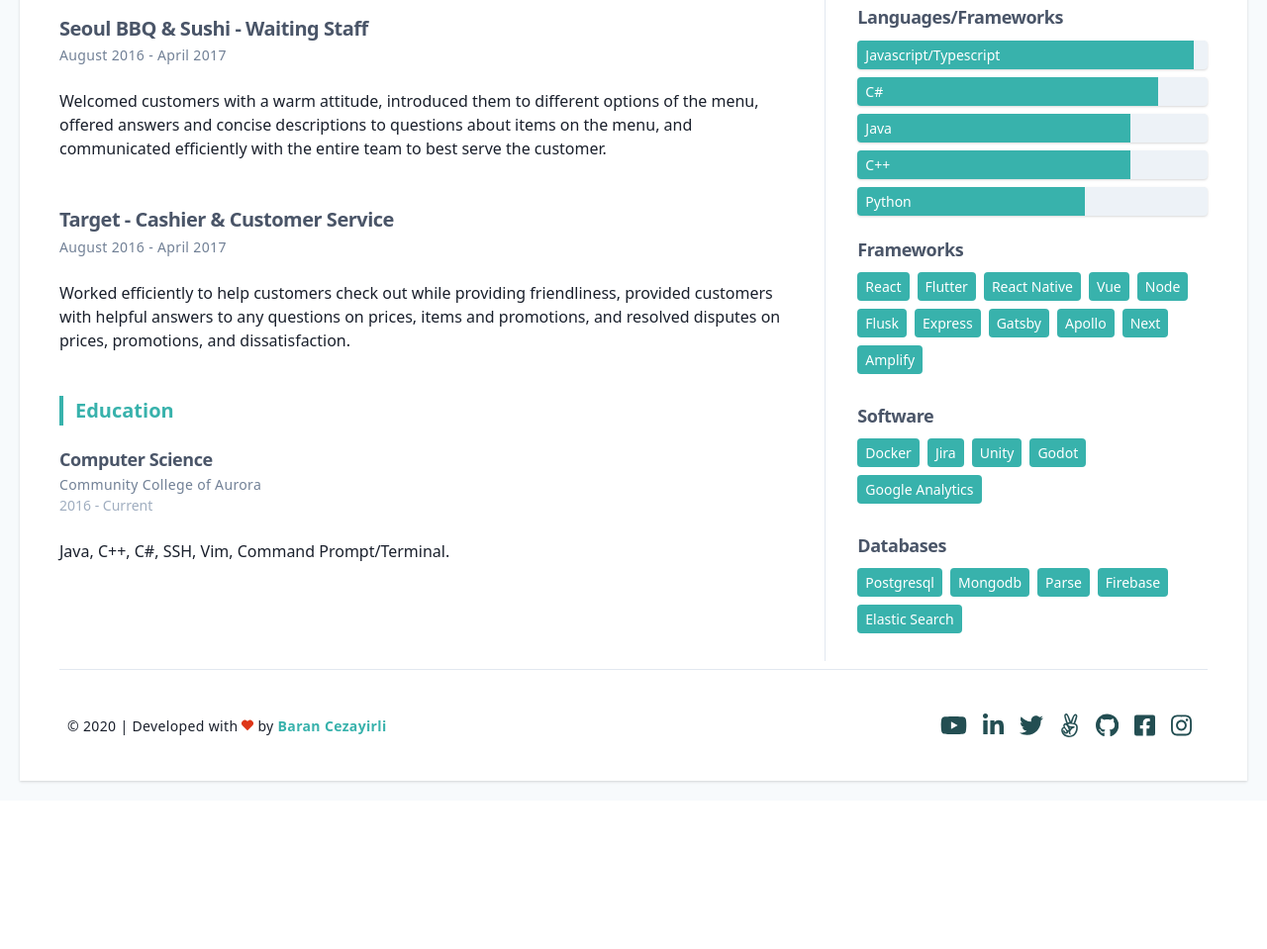
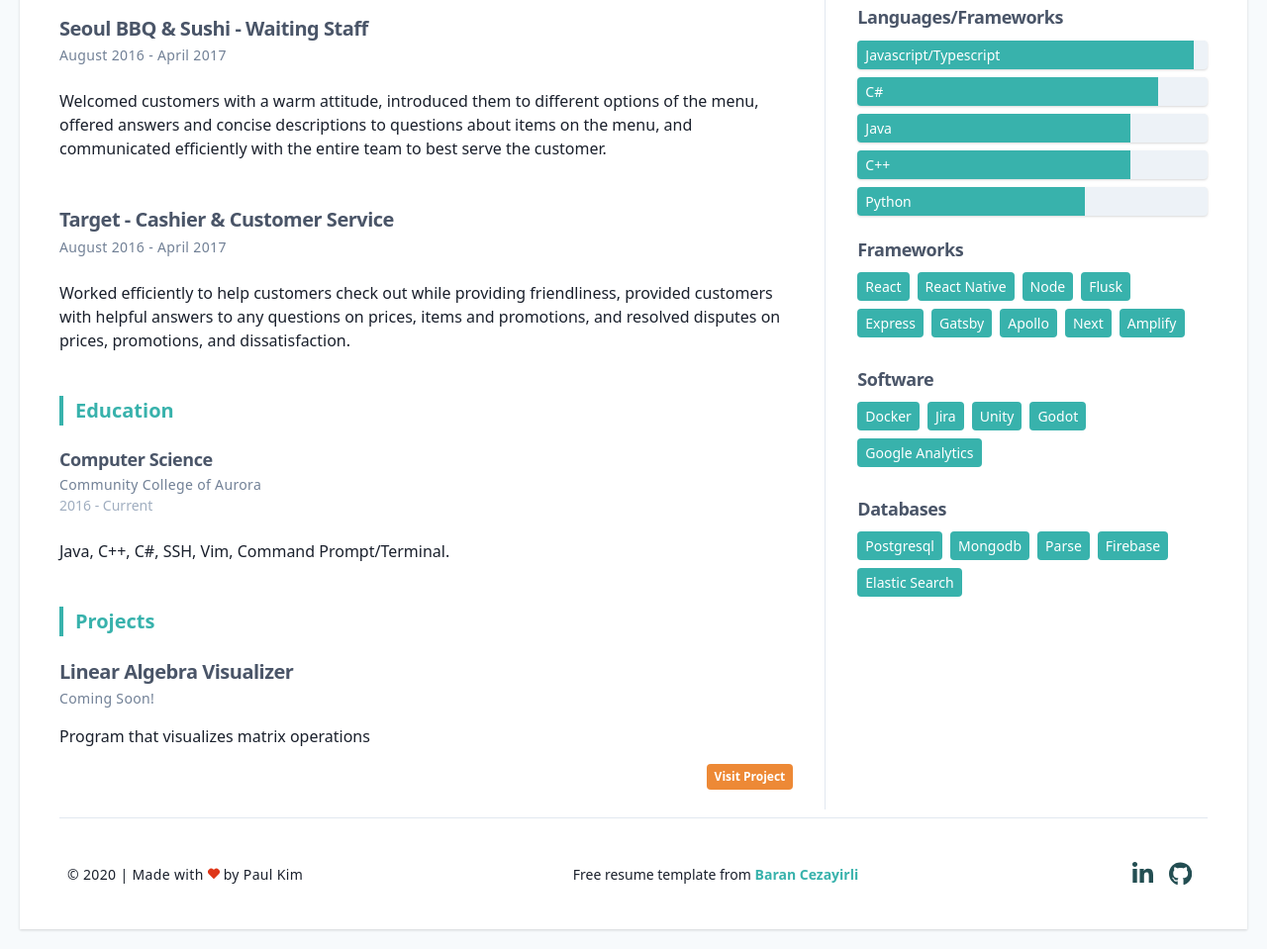
Before and after one commit to PaulEunKim/Resume, a Gatsby site: page / in a window 1280 px wide. Shown: the part 601-1560 px from the top of the page at 99% size. Before the commit the page ends 1410 px from the top, so only its background shows below. Built offline with nearby package versions, Linux system fonts and the light colour scheme; Gatsby itself is replaced by a stand-in of ours.

Commit message:
testing webhook

```diff
--- a/data/profile.json
+++ b/data/profile.json
@@ -2,7 +2,7 @@
   "contact": {
     "phone": "720 240 8235",
     "email": "Paul.Eun.Kim@gmail.com",
-    "website": "https://NEEDSUPDATE.com",
+    "website": "https://github.com/pauleunkim",
     "location": "Denver, Colorado"
   },
   "skills": [
@@ -58,13 +58,7 @@
           "name": "React"
         },
         {
-          "name": "Flutter"
-        },
-        {
           "name": "React Native"
-        },
-        {
-          "name": "Vue"
         },
         {
           "name": "Node"
@@ -167,40 +161,20 @@
   ],
   "social": [
     {
-      "service": "youtube",
-      "url": "https://www.youtube.com/channel/UCczRc31u_YXNiSpYKxQU_Ug"
-    },
-    {
       "service": "linkedin",
-      "url": "https://www.linkedin.com/in/barancezayirli"
-    },
-    {
-      "service": "twitter",
-      "url": "https://twitter.com/barancezayirli"
-    },
-    {
-      "service": "angellist",
-      "url": "https://angel.co/baran-cezayirli"
+      "url": "https://www.linkedin.com/in/paul-kim-271b83142"
     },
     {
       "service": "github",
-      "url": "https://github.com/barancezayirli"
-    },
-    {
-      "service": "facebook",
-      "url": "https://www.facebook.com/barancezayirli"
-    },
-    {
-      "service": "instagram",
-      "url": "https://www.instagram.com/barancezayirli"
+      "url": "https://github.com/pauleunkim"
     }
   ],
-  "role": "Technologist",
+  "role": "Computer Science Student",
   "projects": [
     {
-      "name": "Gatsby resume starter",
-      "company": "Open source",
-      "description": "Gatsby resume tailwind is a free starter template with  Netlify CMS implementation. It is easy to customize the design with thanks to tailwind theming capabilities. It uses git as a backend and can be deployed to any static hosting service like Netlify, firebase hosting or Github pages.",
+      "name": "Linear Algebra Visualizer",
+      "company": "Coming Soon!",
+      "description": "Program that visualizes matrix operations",
       "link": "https://github.com/barancezayirli/gatsby-resume-tailwind"
     }
   ],
--- a/src/components/footer.js
+++ b/src/components/footer.js
@@ -6,7 +6,7 @@ const Footer = ({ social }) => (
   <footer className="py-6 mx-auto items-center justify-between md:flex">
     <div className="items-center flex tracking-wide mb-5 md:mb-0 justify-center text-sm ml-2">
       <span className="inline-block mr-1">
-        © {new Date().getFullYear()} | Developed with
+        © {new Date().getFullYear()} | Made with
       </span>
       <span className="inline-block mr-1">
         <HeartIcon
@@ -15,17 +15,21 @@ const Footer = ({ social }) => (
         />
       </span>
       <span className="inline-block mr-1">by</span>
+        Paul Kim
+    </div>
+    <div className="text-sm">
+      Free resume template from
       <a
         className="text-primary-500 hover:text-primary-700 font-bold"
         href="https://barancezayirli.com"
         target="_blank"
         rel="noopener noreferrer"
       >
-        Baran Cezayirli
+         {' '}Baran Cezayirli
       </a>
     </div>
     {social && (
-      <div className="flex items-center justify-center ml-2">
+      <div className="flex items-center justify-end ml-1">
         {social.map(item => (
           <a
             key={item.service}
--- a/src/components/social_icon.js
+++ b/src/components/social_icon.js
@@ -1,34 +1,13 @@
 import React from 'react';
-import YoutubeIcon from '../assets/youtube.svg';
-import TwitterIcon from '../assets/twitter.svg';
 import GithubIcon from '../assets/github.svg';
 import LinkedinIcon from '../assets/linkedin.svg';
-import FacebookIcon from '../assets/facebook.svg';
-import InstagramIcon from '../assets/instagram.svg';
-import BehanceIcon from '../assets/behance.svg';
-import DribbbleIcon from '../assets/dribbble.svg';
-import AngelIcon from '../assets/angellist.svg';
 
 const SocialIcon = ({ type }) => {
   switch (type) {
     case 'linkedin':
       return <LinkedinIcon className="footer-social-icon" />;
-    case 'twitter':
-      return <TwitterIcon className="footer-social-icon" />;
-    case 'facebook':
-      return <FacebookIcon className="footer-social-icon" />;
-    case 'youtube':
-      return <YoutubeIcon className="footer-social-icon" />;
-    case 'instagram':
-      return <InstagramIcon className="footer-social-icon" />;
     case 'github':
       return <GithubIcon className="footer-social-icon" />;
-    case 'behance':
-      return <BehanceIcon className="footer-social-icon" />;
-    case 'dribbble':
-      return <DribbbleIcon className="footer-social-icon" />;
-    case 'angellist':
-      return <AngelIcon className="footer-social-icon" />;
     default:
       return null;
   }
--- a/src/pages/index.js
+++ b/src/pages/index.js
@@ -27,7 +27,7 @@ const Home = () => (
         <div className="lg:w-2/3 lg:pr-8">
           {resume.experience && <Experience data={resume.experience} />}
           {resume.education && <Education data={resume.education} />}
-          {/* {resume.projects && <Projects data={resume.projects} />} */}
+          {resume.projects && <Projects data={resume.projects} />}
         </div>
         <div className="lg:w-1/3 lg:pl-8 lg:border-l lg:border-neutral-300 ">
           {resume.skills && <Skills data={resume.skills} />}
```
